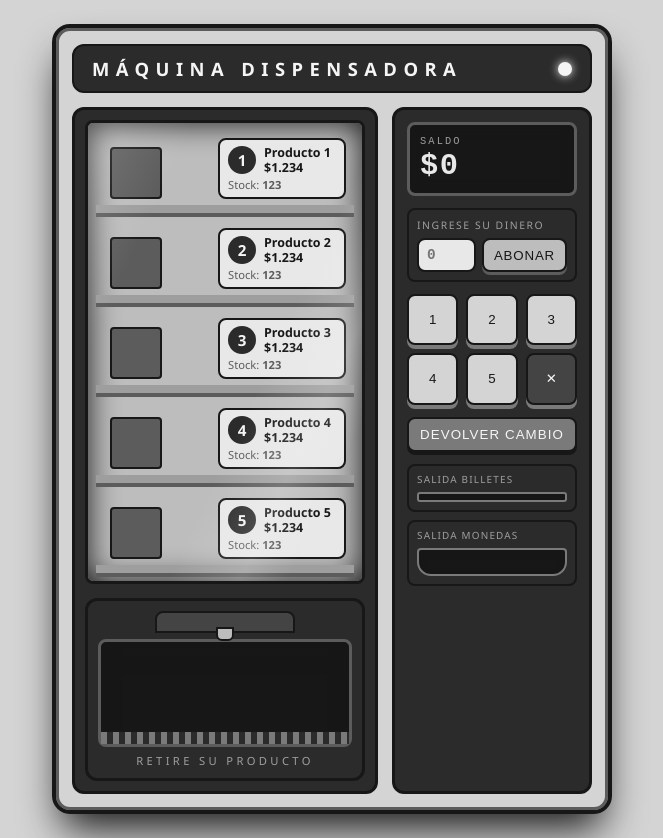
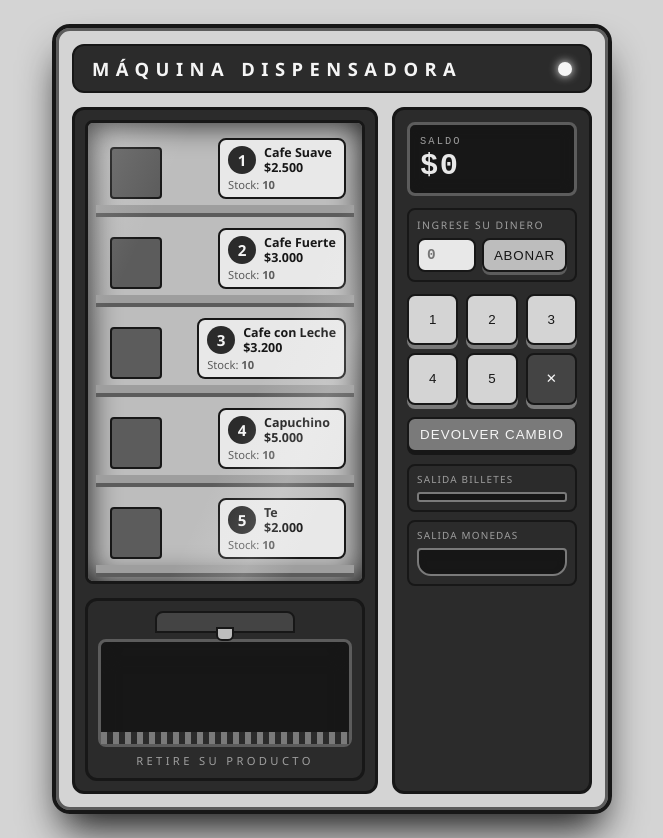
Before and after one commit to NikosPlays/Maquina-de-cafe, a plain HTML site: page index.html in a window 1280 px wide. Shown: the whole page, without its empty margins (308-971 px from the left). Drawn offline with Linux system fonts and the light colour scheme.

Commit message:
Se edita la informacion de cada producto con stock en html

```diff
--- a/index.html
+++ b/index.html
@@ -24,9 +24,9 @@
             <div class="product" aria-hidden="true"></div>
             <div class="shelf__info">
               <span class="shelf__code">1</span>
-              <span class="shelf__name">Producto 1</span>
-              <span class="shelf__price">$1.234</span>
-              <span class="shelf__stock">Stock: <b>123</b></span>
+              <span class="shelf__name">Cafe Suave</span>
+              <span class="shelf__price">$2.500</span>
+              <span class="shelf__stock">Stock: <b>10</b></span>
             </div>
           </div>
 
@@ -34,9 +34,9 @@
             <div class="product" aria-hidden="true"></div>
             <div class="shelf__info">
               <span class="shelf__code">2</span>
-              <span class="shelf__name">Producto 2</span>
-              <span class="shelf__price">$1.234</span>
-              <span class="shelf__stock">Stock: <b>123</b></span>
+              <span class="shelf__name">Cafe Fuerte</span>
+              <span class="shelf__price">$3.000</span>
+              <span class="shelf__stock">Stock: <b>10</b></span>
             </div>
           </div>
 
@@ -44,9 +44,9 @@
             <div class="product" aria-hidden="true"></div>
             <div class="shelf__info">
               <span class="shelf__code">3</span>
-              <span class="shelf__name">Producto 3</span>
-              <span class="shelf__price">$1.234</span>
-              <span class="shelf__stock">Stock: <b>123</b></span>
+              <span class="shelf__name">Cafe con Leche</span>
+              <span class="shelf__price">$3.200</span>
+              <span class="shelf__stock">Stock: <b>10</b></span>
             </div>
           </div>
 
@@ -54,9 +54,9 @@
             <div class="product" aria-hidden="true"></div>
             <div class="shelf__info">
               <span class="shelf__code">4</span>
-              <span class="shelf__name">Producto 4</span>
-              <span class="shelf__price">$1.234</span>
-              <span class="shelf__stock">Stock: <b>123</b></span>
+              <span class="shelf__name">Capuchino</span>
+              <span class="shelf__price">$5.000</span>
+              <span class="shelf__stock">Stock: <b>10</b></span>
             </div>
           </div>
 
@@ -64,9 +64,9 @@
             <div class="product" aria-hidden="true"></div>
             <div class="shelf__info">
               <span class="shelf__code">5</span>
-              <span class="shelf__name">Producto 5</span>
-              <span class="shelf__price">$1.234</span>
-              <span class="shelf__stock">Stock: <b>123</b></span>
+              <span class="shelf__name">Te</span>
+              <span class="shelf__price">$2.000</span>
+              <span class="shelf__stock">Stock: <b>10</b></span>
             </div>
           </div>
           <span class="glass__shine" aria-hidden="true"></span>
@@ -104,7 +104,7 @@
               name="balance"
               type="number"
               min="0"
-              step="100"
+              step="50"
               placeholder="0"
               inputmode="decimal"
               required>
@@ -139,5 +139,7 @@
       </aside>
     </div>
   </main>
+
+  <script src="app.js" defer></script>
 </body>
 </html>
```
